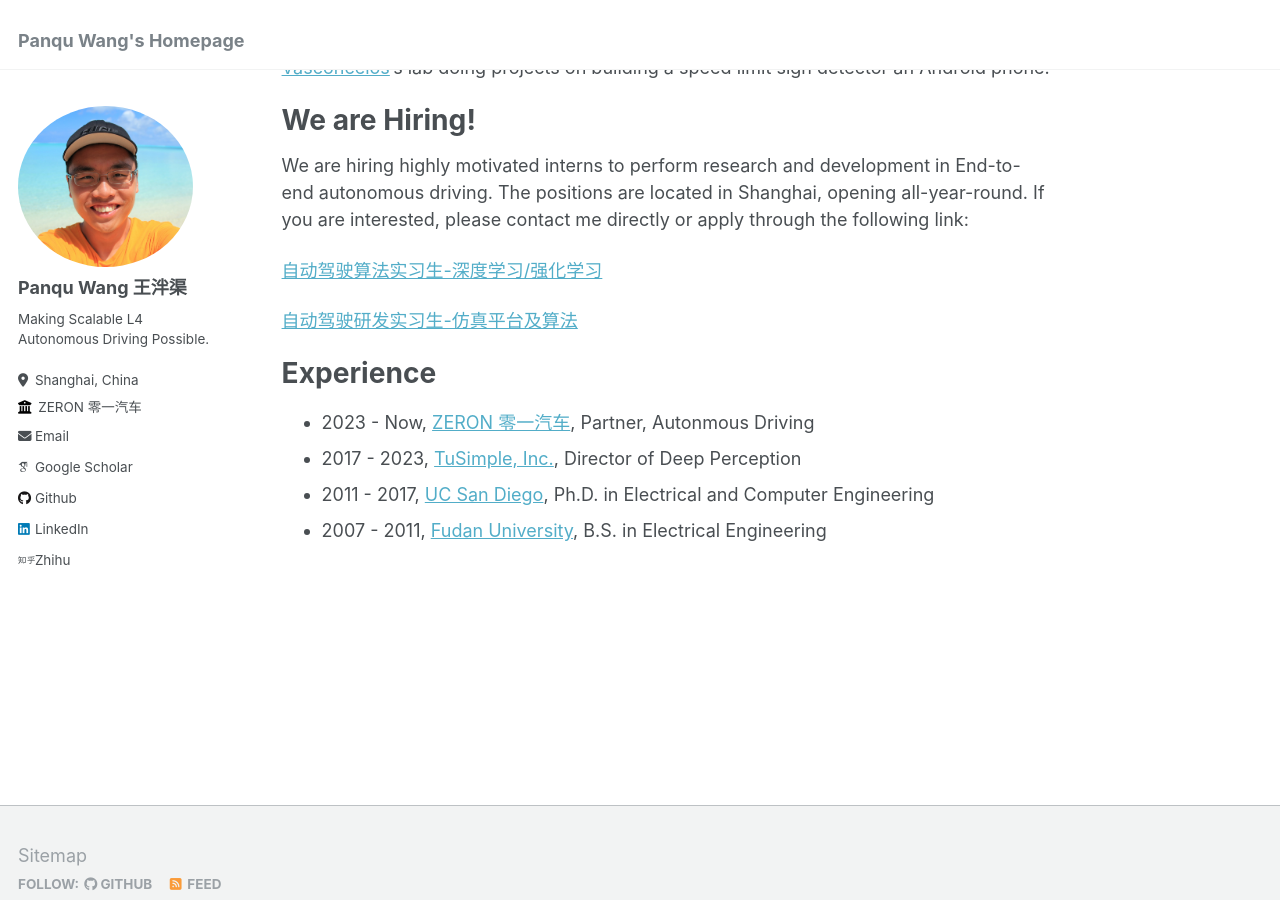
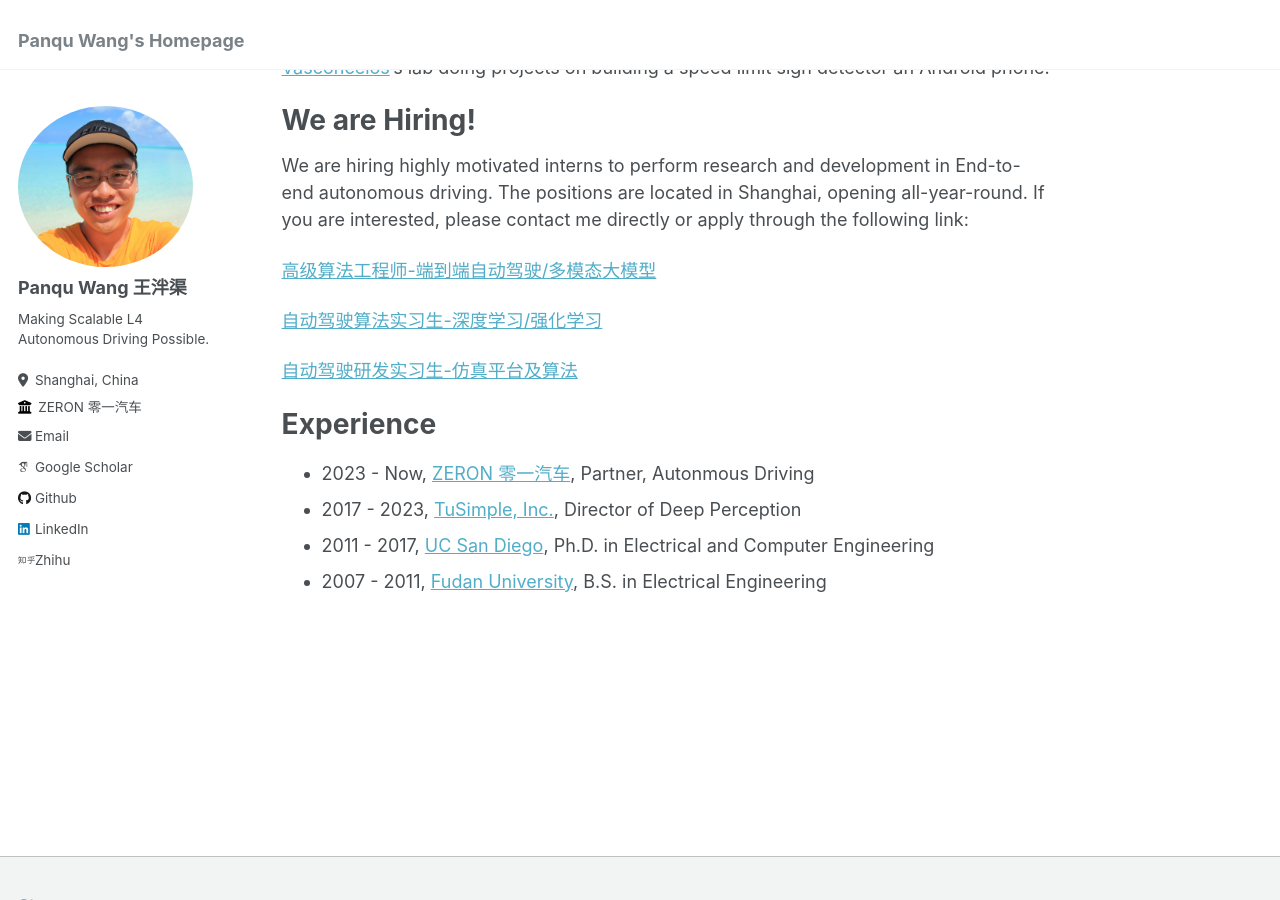
Before and after one commit to wpqmanu/wpqmanu.github.io, a Jekyll site: the page built from _pages/about.md, in a window 1280 px wide and 900 px high, scrolled down 519 px. Built offline with Jekyll 4.4.1, drawn with Linux system fonts in a browser that asks for light colours; some web fonts are replaced.

Commit message:
updated website

```diff
--- a/_pages/about.md
+++ b/_pages/about.md
@@ -7,7 +7,7 @@ redirect_from:
   - /about.html
 ---
 
-Hello! My name is Panqu Wang (王泮渠). I am currently the Partner, Autonomous Driving at [ZERON 零一汽车](https://zeron.jobs.feishu.cn/campus/), leading the team to invent high-performance, strong-generalization, and cost-efficient L4 autonomous driving product. Prior to ZERON, I was the Director of Deep Perception at [TuSimple](https://www.tusimple.com/), creating efficient and effective perception system for L4 autonomous driving trucks.
+Hello! My name is Panqu Wang (王泮渠). I am currently the Partner, Autonomous Driving at [ZERON 零一汽车](https://zerontruck.com/), leading the team to invent high-performance, strong-generalization, and cost-efficient L4 autonomous driving product. Prior to ZERON, I was the Director of Deep Perception at [TuSimple](https://www.tusimple.com/), creating efficient and effective perception system for L4 autonomous driving trucks.
 
 I obtained my Ph.D. degree in March, 2017 from the [Department of Electrical and Computer Engineering](http://www.ece.ucsd.edu/) at [UC San Diego](http://www.ucsd.edu/). My advisor is [Professor Garrison W. Cottrell](http://cseweb.ucsd.edu/users/gary/). My research areas are on perception and cognitive modeling. I build brain-inspired neurocomputational models that explain how face and objects are processed and recognized in human visual pathway. For the full publication list, please check my [Google Scholar Page](https://scholar.google.com/citations?user=z1CFfzwAAAAJ&hl=en&authuser=1).
 
@@ -18,14 +18,16 @@ We are Hiring!
 ======
 We are hiring highly motivated interns to perform research and development in End-to-end autonomous driving. The positions are located in Shanghai, opening all-year-round. If you are interested, please contact me directly or apply through the following link:
 
-[自动驾驶算法实习生-深度学习/强化学习](https://www.shixiseng.com/intern/inn_lhr7a9yuco3t)
+[高级算法工程师-端到端自动驾驶/多模态大模型](https://zeron.jobs.feishu.cn/social/position/7376467460025108774/detail)
 
-[自动驾驶研发实习生-仿真平台及算法](https://www.shixiseng.com/intern/inn_0t7ijtuyo3ex)
+[自动驾驶算法实习生-深度学习/强化学习](https://zeron.jobs.feishu.cn/social/position/7306799482062145804/detail)
+
+[自动驾驶研发实习生-仿真平台及算法](https://zeron.jobs.feishu.cn/social/position/7306802004785072403/detail)
 
 
 Experience
 ======
-- 2023 - Now, [ZERON 零一汽车](https://zeron.jobs.feishu.cn/campus/), Partner, Autonmous Driving
+- 2023 - Now, [ZERON 零一汽车](https://zerontruck.com/), Partner, Autonmous Driving
 - 2017 - 2023, [TuSimple, Inc.](https://www.tusimple.com/), Director of Deep Perception
 - 2011 - 2017, [UC San Diego](http://www.ucsd.edu/), Ph.D. in Electrical and Computer Engineering
 - 2007 - 2011, [Fudan University](https://www.fudan.edu.cn/), B.S. in Electrical Engineering
```
